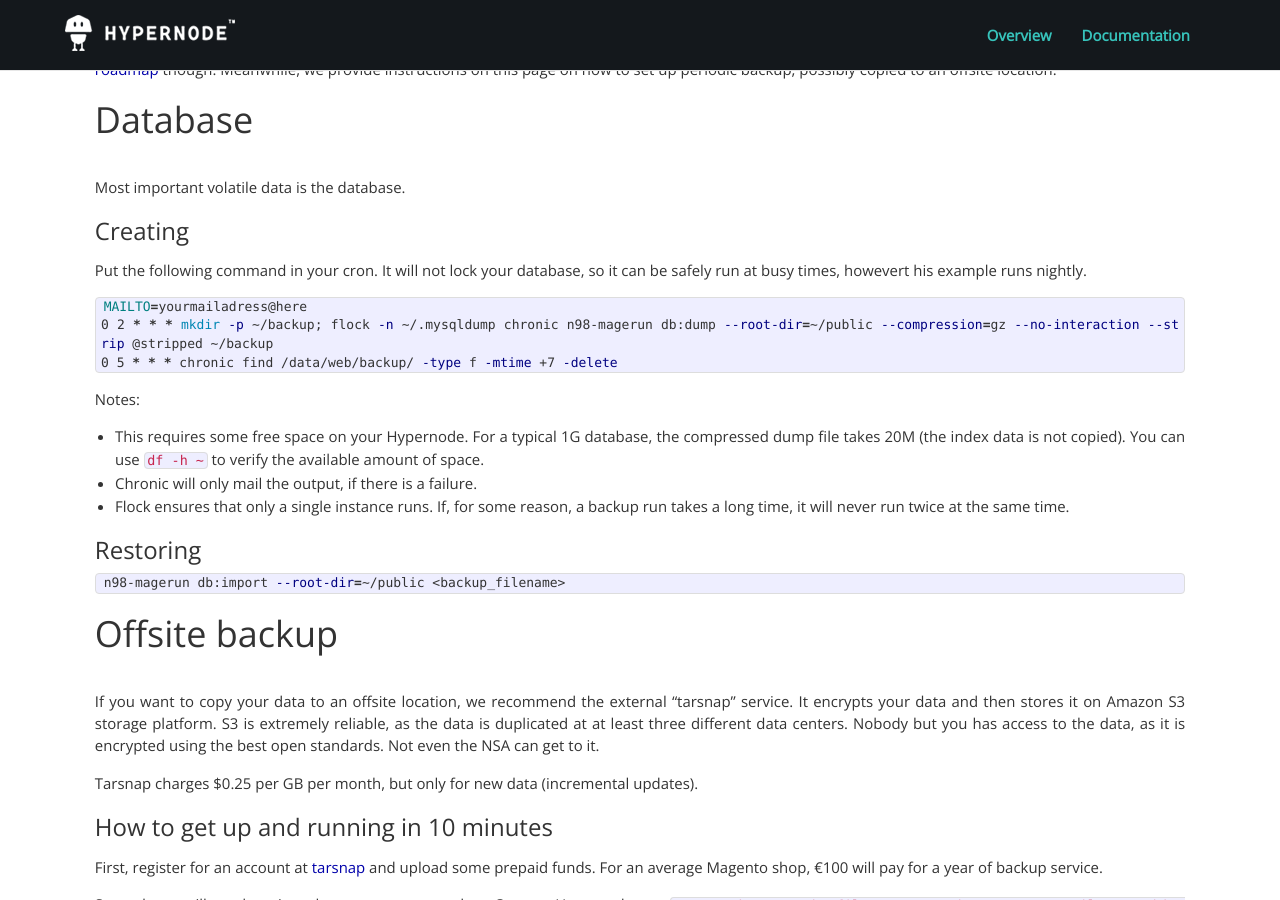
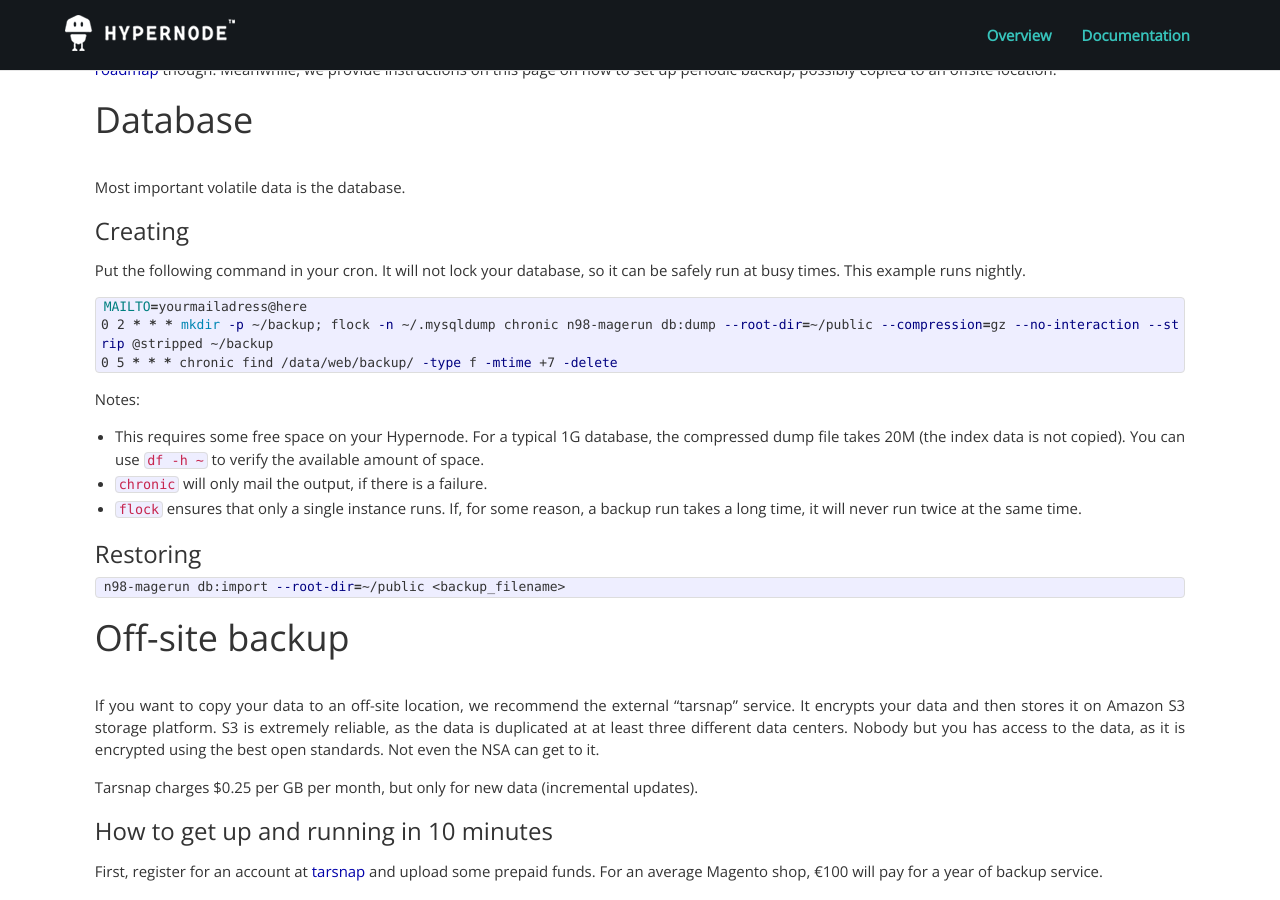
Before and after one commit to damnlie/hypernode.github.io, a Jekyll site: the page built from _posts/2014-04-07-historical-backups.md, in a window 1280 px wide and 900 px high, scrolled down 306 px. Built offline with Jekyll 4.4.1, drawn with Linux system fonts in a browser that asks for light colours; nearby versions of some CDN libraries; Markdown is read by kramdown in place of the engine named in the settings; a script that is not in the unit is left out.

Commit message:
typo's and small textual changes

````diff
--- a/_posts/2014-04-07-historical-backups.md
+++ b/_posts/2014-04-07-historical-backups.md
@@ -17,7 +17,7 @@
 
 ### Creating
 
-Put the following command in your cron. It will not lock your database, so it can be safely run at busy times, howevert his example runs nightly.
+Put the following command in your cron. It will not lock your database, so it can be safely run at busy times. This example runs nightly.
 
 ```bash
 MAILTO=yourmailadress@here
@@ -27,8 +27,8 @@
 
 Notes:
 * This requires some free space on your Hypernode. For a typical 1G database, the compressed dump file takes 20M (the index data is not copied). You can use ```df -h ~``` to verify the available amount of space.
-* Chronic will only mail the output, if there is a failure.
-* Flock ensures that only a single instance runs. If, for some reason, a backup run takes a long time, it will never run twice at the same time.
+* `chronic` will only mail the output, if there is a failure.
+* `flock` ensures that only a single instance runs. If, for some reason, a backup run takes a long time, it will never run twice at the same time.
 
 ### Restoring
 
@@ -36,9 +36,9 @@
 n98-magerun db:import --root-dir=~/public <backup_filename>
 ```
 
-# Offsite backup
+# Off-site backup
 
-If you want to copy your data to an offsite location, we recommend the external "tarsnap" service. It encrypts your data and then stores it on Amazon S3 storage platform. S3 is extremely reliable, as the data is duplicated at at least three different data centers. Nobody but you has access to the data, as it is encrypted using the best open standards. Not even the NSA can get to it.
+If you want to copy your data to an off-site location, we recommend the external "tarsnap" service. It encrypts your data and then stores it on Amazon S3 storage platform. S3 is extremely reliable, as the data is duplicated at at least three different data centers. Nobody but you has access to the data, as it is encrypted using the best open standards. Not even the NSA can get to it.
 
 Tarsnap charges $0.25 per GB per month, but only for new data (incremental updates).
 
````
